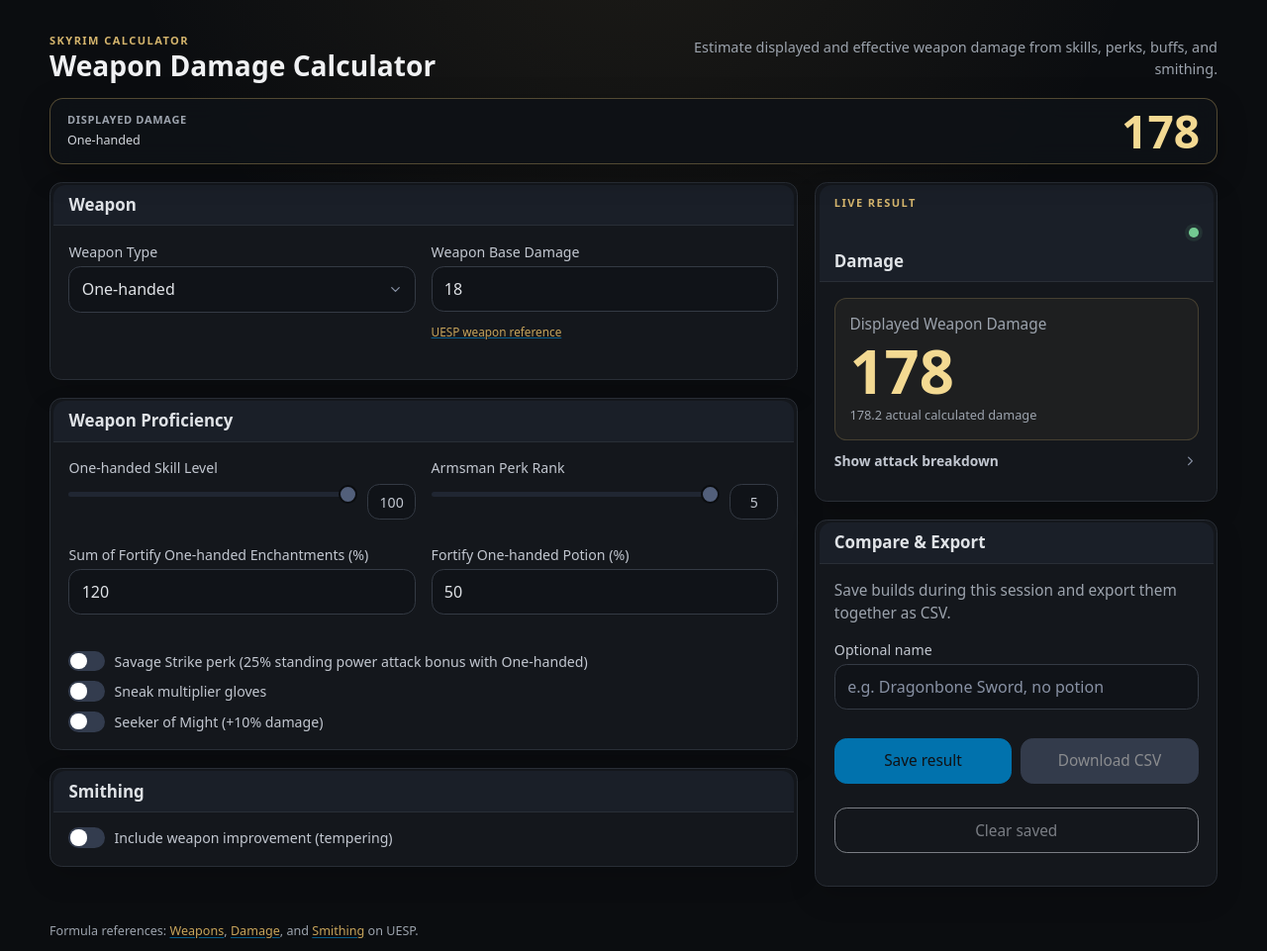
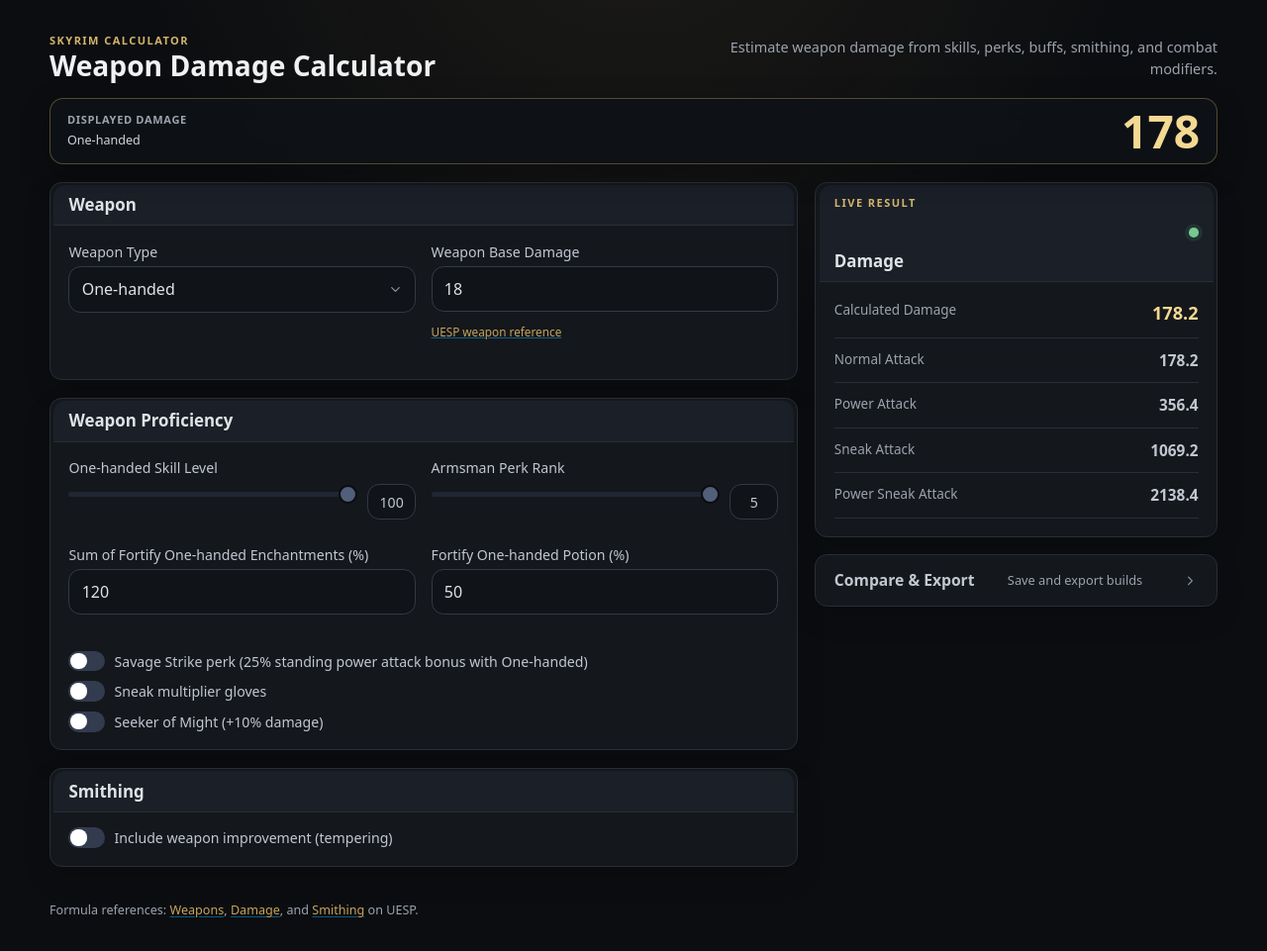
Before and after one commit to TriangleSteve/SkyrimCalculators, a plain HTML site: page index.html in a window 1280 px wide. Shown: the whole page at 99% size. Drawn offline with nearby package versions, Linux system fonts and the light colour scheme.

Commit message:
Finalized tweaks to the UI on desktop

```diff
--- a/app.js
+++ b/app.js
@@ -113,10 +113,9 @@
   $("smithingLevelValue").textContent = $("smithingLevel").value;
 
   const r = getInputsAndResults();
-  $("displayedDamage").textContent = Math.round(r.displayedDamage);
   $("stickyDamage").textContent = Math.round(r.displayedDamage);
   $("stickyWeapon").textContent = r.weaponType;
-  $("actualDamage").textContent = `${r.displayedDamage.toFixed(1)} actual calculated damage`;
+  $("actualDamage").textContent = r.displayedDamage.toFixed(1);
   $("normalAttack").textContent = r.displayedDamage.toFixed(1);
   $("powerAttack").textContent = r.powerAttack.toFixed(1);
   $("sneakAttack").textContent = r.sneakAttack.toFixed(1);
--- a/index.html
+++ b/index.html
@@ -20,7 +20,7 @@
           <h1>Weapon Damage Calculator</h1>
         </div>
       </div>
-      <p class="lede">Estimate displayed and effective weapon damage from skills, perks, buffs, and smithing.</p>
+      <p class="lede">Estimate weapon damage from skills, perks, buffs, smithing, and combat modifiers.</p>
     </header>
 
     <aside class="damage-dock" aria-live="polite" aria-label="Current displayed weapon damage">
@@ -138,25 +138,19 @@
             <span class="live-dot" aria-label="Updates automatically"></span>
           </header>
 
-          <div class="main-result">
-            <span>Displayed Weapon Damage</span>
-            <strong id="displayedDamage">0</strong>
-            <small id="actualDamage">0.0 actual calculated damage</small>
-          </div>
-
-          <details class="result-details">
-            <summary>Show attack breakdown</summary>
-            <div class="result-list">
+          <div class="result-list result-list-always">
+            <div><span>Calculated Damage</span><strong id="actualDamage">0.0</strong></div>
             <div><span>Normal Attack</span><strong id="normalAttack">0.0</strong></div>
             <div><span>Power Attack</span><strong id="powerAttack">0.0</strong></div>
             <div><span>Sneak Attack</span><strong id="sneakAttack">0.0</strong></div>
             <div><span>Power Sneak Attack</span><strong id="powerSneakAttack">0.0</strong></div>
           </div>
-          </details>
         </article>
 
         <article>
-          <header><h2>Compare & Export</h2></header>
+          <details class="compare-details">
+            <summary><span>Compare &amp; Export</span><small>Save and export builds</small></summary>
+            <div class="compare-body">
               <p class="muted">Save builds during this session and export them together as CSV.</p>
               <label>
                 Optional name
@@ -176,6 +170,8 @@
                   </table>
                 </div>
               </div>
+            </div>
+          </details>
         </article>
       </aside>
     </section>
--- a/styles.css
+++ b/styles.css
@@ -469,3 +469,53 @@
     grid-column: auto;
   }
 }
+
+
+/* v4 result/compare refinements */
+.result-list-always {
+  margin-top: 0;
+  border-top: 0;
+}
+
+.result-list-always > div:first-child {
+  padding-top: 0.15rem;
+}
+
+.result-list-always > div:first-child strong {
+  color: #f3d992;
+  font-size: 1.18rem;
+}
+
+.compare-details {
+  margin: 0;
+}
+
+.compare-details summary {
+  display: flex;
+  align-items: center;
+  justify-content: space-between;
+  gap: 1rem;
+  font-weight: 700;
+  cursor: pointer;
+}
+
+.compare-details summary span {
+  font-size: 1.02rem;
+}
+
+.compare-details summary small {
+  color: var(--pico-muted-color);
+  font-weight: 500;
+}
+
+.compare-body {
+  padding-top: 1rem;
+}
+
+@media (max-width: 640px) {
+  .compare-details summary {
+    align-items: flex-start;
+    flex-direction: column;
+    gap: 0.15rem;
+  }
+}
```
Also changed, not shown: 1 other file. Lines whose indentation alone changed are shown as unchanged.
